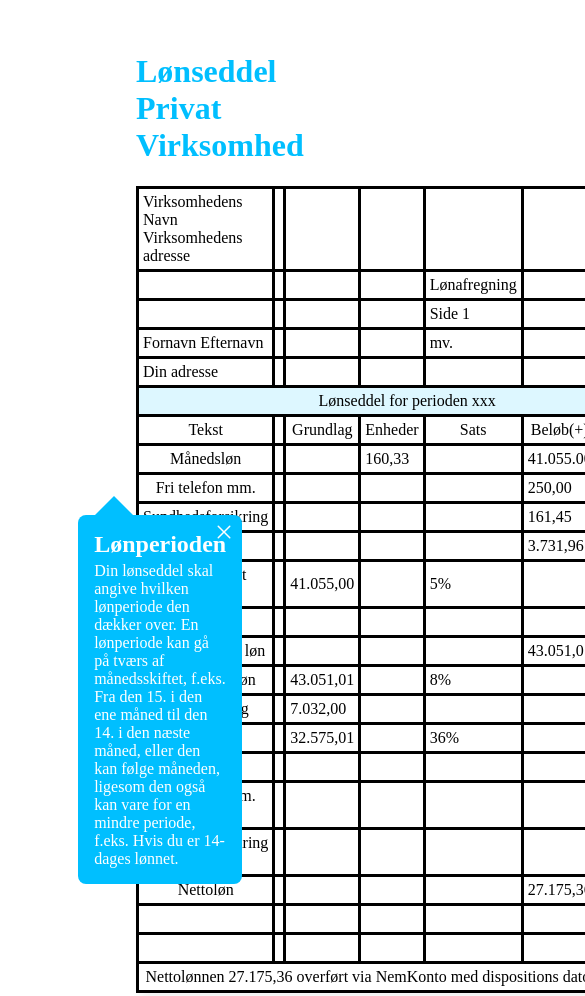
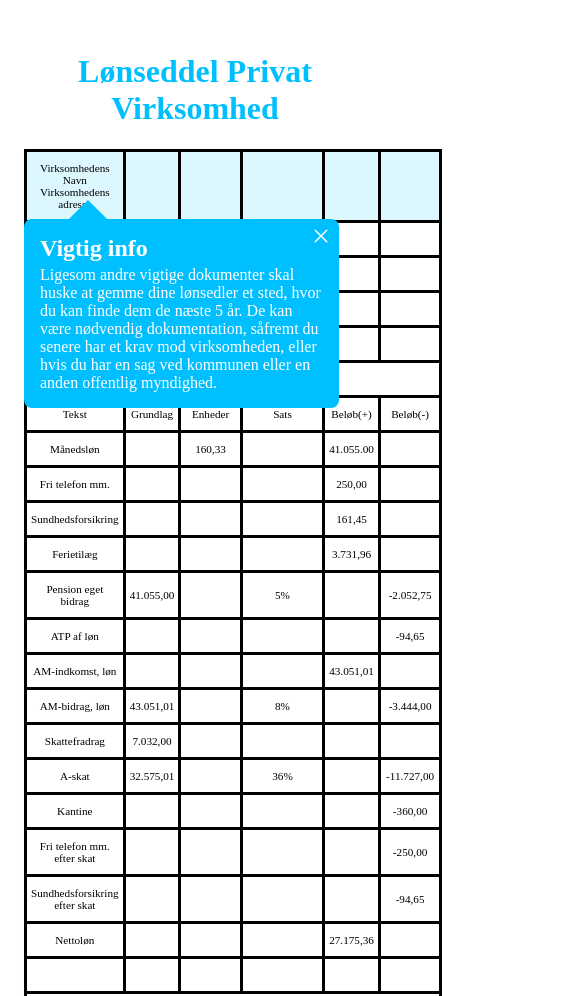
Before and after one commit to orindholt/ida_loenseddel, a plain HTML site: page index.html in a window 390 px wide. Shown: the part 104-1100 px from the top of the page, 585 px wide, since content can reach past the window. Drawn offline with nearby package versions, Linux system fonts and the light colour scheme.

Commit message:
Add mobile functionality, bug fixes and accessibility

```diff
--- a/index.html
+++ b/index.html
@@ -13,27 +13,23 @@
 		<h1>Lønseddel Privat Virksomhed</h1>
 		<div class="table-wrapper" data-id="table-wrapper">
 			<table class="table">
-				<tr>
-					<td>
+				<tr
+					class="active"
+					data-id="info"
+					data-info-header="Vigtig info"
+					data-info-data="Ligesom andre vigtige dokumenter skal huske at gemme dine lønsedler et sted, hvor du kan finde dem de næste 5 år. De kan være nødvendig dokumentation, såfremt du senere har et krav mod virksomheden, eller hvis du har en sag ved kommunen eller en anden offentlig myndighed."
+				>
+					<th>
 						Virksomhedens Navn<br />
 						Virksomhedens adresse
-					</td>
-					<!-- Tekst -->
-					<td class="cell-span-empty"></td>
-					<!-- Tom Celle -->
+					</th>
 					<td></td>
-					<!-- Grundlag -->
 					<td></td>
-					<!-- Enheder -->
 					<td></td>
-					<!-- Sats -->
 					<td></td>
-					<!-- Beløb (+) -->
 					<td></td>
-					<!-- Beløb (-) -->
 				</tr>
 				<tr>
-					<td></td>
 					<td></td>
 					<td></td>
 					<td></td>
@@ -44,13 +40,11 @@
 					<td></td>
 					<td></td>
 					<td></td>
-					<td></td>
 					<td>Side 1</td>
 					<td></td>
 				</tr>
 				<tr>
 					<td>Fornavn Efternavn</td>
-					<td></td>
 					<td></td>
 					<td></td>
 					<td>mv.</td>
@@ -62,32 +56,28 @@
 					<td></td>
 					<td></td>
 					<td></td>
-					<td></td>
 				</tr>
 				<tr
-					class="active"
 					data-id="info"
 					data-info-header="Lønperioden"
 					data-info-data="Din lønseddel skal angive hvilken lønperiode den dækker over. En lønperiode kan gå på tværs af månedsskiftet, f.eks. Fra den 15. i den ene måned til den 14. i den næste måned, eller den kan følge måneden, ligesom den også kan vare for en mindre periode, f.eks. Hvis du er 14-dages lønnet."
 				>
-					<th colspan="7">Lønseddel for perioden xxx</th>
+					<th colspan="7" scope="col">Lønseddel for perioden xxx</th>
 				</tr>
 				<tr>
-					<th>Tekst</th>
-					<th></th>
-					<th>Grundlag</th>
-					<th>Enheder</th>
-					<th>Sats</th>
-					<th>Beløb(+)</th>
-					<th>Beløb(-)</th>
+					<th scope="col">Tekst</th>
+					<th scope="col">Grundlag</th>
+					<th scope="col">Enheder</th>
+					<th scope="col">Sats</th>
+					<th scope="col">Beløb(+)</th>
+					<th scope="col">Beløb(-)</th>
 				</tr>
 				<tr
 					data-id="info"
 					data-info-header="Månedsløn"
 					data-info-data="Her står din bruttoløn, dvs. din løn før skat, og den løn du har aftalt med din arbejdsgiver eksklusiv eventuel arbejdsgiver betalt pension."
 				>
-					<th>Månedsløn</th>
-					<td class="cell-span-empty"></td>
+					<th scope="row">Månedsløn</th>
 					<td></td>
 					<td>160,33</td>
 					<td></td>
@@ -99,8 +89,7 @@
 					data-info-header="Fri telefon"
 					data-info-data="Får du helt eller delvist vederlagsfrit stillet en telefon til rådighed, som du også må bruge privat, så skal godet beskattes efter SKATs gældende regler. Her lægges den skattemæssige værdi til, som fratrækkes igen, når skatten er beregnet."
 				>
-					<th>Fri telefon mm.</th>
-					<td></td>
+					<th scope="row">Fri telefon mm.</th>
 					<td></td>
 					<td></td>
 					<td></td>
@@ -112,8 +101,7 @@
 					data-info-header="Sundhedsforsikring"
 					data-info-data="Ligesom med fri telefon betaler du også skat af værdien af en arbejdsgiverbetalt sundhedsforsikring. Værdien fastsættes typisk ud fra sundhedsordningens markedsværdi."
 				>
-					<th>Sundhedsforsikring</th>
-					<td></td>
+					<th scope="row">Sundhedsforsikring</th>
 					<td></td>
 					<td></td>
 					<td></td>
@@ -125,8 +113,7 @@
 					data-info-header="Ferietilæg"
 					data-info-data="Som månedslønnet har du udover løn under ferie, også ret til et ferietillæg. Som privatansat udgør dit ferietillæg 1 % af din ferieberettiget løn i ferieåret, hvilket er din løn samt alle øvrige skattepligtige løndele. Tillægget kan også være aftalt højere, hvilket vil fremgå af din kontrakt eller overenskomst. Arbejdsgiver kan udbetale ferietillægget på to måder: enten løbende, når du holder ferien, eller 2 gange om året, hvilket er den mest anvendte måde. Her udbetales det: med lønnen for maj for ferietillæg optjent 1. september-31. maj og ferietillæg for den sidste del af ferieåret med lønnen for august."
 				>
-					<th>Ferietilæg</th>
-					<td></td>
+					<th scope="row">Ferietilæg</th>
 					<td></td>
 					<td></td>
 					<td></td>
@@ -138,8 +125,7 @@
 					data-info-header="Pension, eget bidrag"
 					data-info-data="Her fremgår det beløb, du selv betaler til din pensionsopsparing. Pensionsbidraget bliver typisk beregnet som en procentdel af din bruttoløn, som trækkes fra din løn, før der beregnes AM- bidrag og A-skat. Beløbet indbetales til det pensionsselskab, der er aftalt med arbejdsgiver. Hvorvidt du har pension, vil typisk fremgå af din kontrakt eller overenskomst. Ofte vil der være et set up, hvor din arbejdsgiver betaler 2/3 og du betaler 1/3 til pension."
 				>
-					<th>Pension eget bidrag</th>
-					<td></td>
+					<th scope="row">Pension eget bidrag</th>
 					<td>41.055,00</td>
 					<td></td>
 					<td>5%</td>
@@ -151,8 +137,7 @@
 					data-info-header="ATP af løn"
 					data-info-data="ATP, står for Arbejdsmarkedets tillægspension, og er en lovpligtig pensionsordning, som betales af alle lønmodtagere over 16 år, der arbejder over 9 timer om ugen. Din arbejdsgiver indbetaler 2/3 af beløbet, mens du selv betaler 1/3. Du kan se den aktuelle sats på borger.dk. Her kan du også se meget du har indbetalt, og hvor meget du kan forvente at få i pension fra ATP."
 				>
-					<th>ATP af løn</th>
-					<td></td>
+					<th scope="row">ATP af løn</th>
 					<td></td>
 					<td></td>
 					<td></td>
@@ -164,8 +149,7 @@
 					data-info-header="AM-indkomst, løn"
 					data-info-data="AM-indkomst er den del af lønnen, som der skal betales AM-bidrag af, hvilket er din månedsløn inkl. tillæg og skattepligtige goder, efter at ATP og eget pensionsbidrag er trukket fra."
 				>
-					<th>AM-indkomst, løn</th>
-					<td></td>
+					<th scope="row">AM-indkomst, løn</th>
 					<td></td>
 					<td></td>
 					<td></td>
@@ -177,8 +161,7 @@
 					data-info-header="AM-bidrag, løn"
 					data-info-data="AM-bidrag står for arbejdsmarkedsbidrag, og er en lovpligtig 8% skat, som alle lønmodtagere og selvstændige skal betale. AM-bidraget beregnes af AM-indkomsten. AM-bidraget går til at betale statens udgifter til arbejdsmarkedet, og går f.eks. til sygedagpenge og barselsdagpenge mv. AM-bidraget anføres uden ørebeløb på lønsedlen."
 				>
-					<th>AM-bidrag, løn</th>
-					<td></td>
+					<th scope="row">AM-bidrag, løn</th>
 					<td>43.051,01</td>
 					<td></td>
 					<td>8%</td>
@@ -190,8 +173,7 @@
 					data-info-header="Skattefradrag"
 					data-info-data="Skattefradrag/månedsfradrag er dit personlige fradrag, som trækkes fra, lige inden din A-skat beregnes, og lægges herefter til igen. Dit fradrag er beregnet af SKAT på baggrund af din forskudsregistrering. Det er ikke altid, at det står så eksplicit på lønseddel, som i dette eksempel, ligesom det også kan fremgå andre steder på lønsedlen. Du kan tjekke dit fradrag på skat.dk."
 				>
-					<th>Skattefradrag</th>
-					<td></td>
+					<th scope="row">Skattefradrag</th>
 					<td>7.032,00</td>
 					<td></td>
 					<td></td>
@@ -203,8 +185,7 @@
 					data-info-header="A-skat"
 					data-info-data="A-skat er skatten, alle almindelige lønmodtagere betaler af deres primære indtægt. Hvor meget du betaler i A-skat, afhænger af din trækprocent. Vi har i Danmark et progressivt skattesystem, hvorefter jo højere din indtægt er, desto højere er din trækprocent. Din trækprocent bliver beregnet på baggrund af din forskudsopgørelse og afhænger af din indkomst, fradrag og hvilken kommune du bor i. Du kan se din trækprocent på skat.dk. A-skatten trækkes af din A-indkomst, som udgør din løn fratrukket pension, ATP og AM-bidrag. A-skat anføres uden ørebeløb på lønsedlen."
 				>
-					<th>A-skat</th>
-					<td></td>
+					<th scope="row">A-skat</th>
 					<td>32.575,01</td>
 					<td></td>
 					<td>36%</td>
@@ -212,8 +193,7 @@
 					<td>-11.727,00</td>
 				</tr>
 				<tr>
-					<th>Kantine</th>
-					<td></td>
+					<th scope="row">Kantine</th>
 					<td></td>
 					<td></td>
 					<td></td>
@@ -226,8 +206,7 @@
 					data-info-data="Her bliver værdien af den fri telefon og sundhedsforsikring mm. fratrukket igen. Det er ikke altid at dette fremgår tydeligt af lønseddel, som i dette eksempel."
 				>
 					<tr>
-						<th>Fri telefon mm. efter skat</th>
-						<td></td>
+						<th scope="row">Fri telefon mm. efter skat</th>
 						<td></td>
 						<td></td>
 						<td></td>
@@ -235,8 +214,7 @@
 						<td>-250,00</td>
 					</tr>
 					<tr>
-						<th>Sundhedsforsikring efter skat</th>
-						<td></td>
+						<th scope="row">Sundhedsforsikring efter skat</th>
 						<td></td>
 						<td></td>
 						<td></td>
@@ -249,20 +227,11 @@
 					data-info-header="Nettoløn"
 					data-info-data="Nettolønnen er den løn du får indbetalt på din lønkonto."
 				>
-					<th>Nettoløn</th>
-					<td></td>
+					<th scope="row">Nettoløn</th>
 					<td></td>
 					<td></td>
 					<td></td>
 					<td>27.175,36</td>
-					<td></td>
-				</tr>
-				<tr>
-					<td>&nbsp;</td>
-					<td></td>
-					<td></td>
-					<td></td>
-					<td></td>
 					<td></td>
 				</tr>
 				<tr>
@@ -279,20 +248,18 @@
 						30-05-2022
 					</td>
 				</tr>
-			</table>
-			<table class="table">
 				<tr
 					class="row-bold"
 					data-id="info"
 					data-info-header="Saldi, periode og år til dato (overblik)"
 					data-info-data="Nederst på lønsedlen ser du et samlet overblik over alle de vigtige elementer i din lønseddel. Her vises både beløb for indeværende periode, dvs. den pågældende lønseddel, samt År til dato, som er det akkumuleret beløb siden januar. Bemærk, at de samlede feriepengesaldi opgøres for ferieåret, dvs. fra september-august."
 				>
-					<th>Saldi</th>
-					<th>Periode</th>
-					<th>År til dato</th>
-					<th>Saldi</th>
-					<th>Periode</th>
-					<th>År til dato</th>
+					<th scope="col">Saldi</th>
+					<th scope="col">Periode</th>
+					<th scope="col">År til dato</th>
+					<th scope="col">Saldi</th>
+					<th scope="col">Periode</th>
+					<th scope="col">År til dato</th>
 				</tr>
 				<tr
 					data-id="info"
@@ -356,7 +323,7 @@
 						<td>5</td>
 					</tr>
 					<tr>
-						<th>Værdi sundhedsforsikring</th>
+						<th scope="row">Værdi sundhedsforsikring</th>
 						<td>161,45</td>
 						<td>807,25</td>
 						<td>Feriedage rest</td>
@@ -369,7 +336,7 @@
 					data-info-header="Feriefritimer"
 					data-info-data="Feriefritimer også kaldet feriefridage er betalte fridage ud over de 5 ugers ferie der følger af ferieloven. De omtales også som den 6. ferieuge. Hvis du har feriefridage, så vil din løbende opsparing typisk fremgå af din lønseddel. Feriefridage er ikke reguleret ved lov, men udelukkende ved aftale. Derfor er det vigtigt, at du er opmærksom på, hvordan dagene optjenes, afvikles, og hvad der sker med dem, hvis du fratræder uden at de er afholdt. I mange virksomheder går feriefridagene tabt, hvis ikke de bliver brugt i løbet af ferieåret."
 				>
-					<th>Værdi af fri telefon</th>
+					<th scope="row">Værdi af fri telefon</th>
 					<td>250,00</td>
 					<td>1.250,00</td>
 					<td>Feriefri timer</td>
@@ -381,7 +348,7 @@
 					data-info-header="Fritvalgskonto"
 					data-info-data="Fritvalgskonto er en opsparing af din ferieberettiget løn, hvor der hver måned indbetales en fast procentdel. Pengene på kontoen kan du så frit vælge om du vil bruge på f.eks. mere pension, løn eller frihed/ferie. Hvorvidt du er opfattet af en fritvalgsordning, og hvor meget der indbetales, afhænger af din kontrakt og overenskomst. Regler om fritvalgskonto ses oftest ved overenskomstdækkede ansættelsesforhold."
 				>
-					<th>Fritvalgskonto 4%</th>
+					<th scope="row">Fritvalgskonto 4%</th>
 					<td>1.642,20</td>
 					<td>8.211,00</td>
 					<td>G-dage (ledighedsdage)</td>
--- a/script.js
+++ b/script.js
@@ -1,9 +1,36 @@
 document.addEventListener("DOMContentLoaded", () => {
 	const wrapper = document.querySelector("[data-id='table-wrapper']");
 
+	const infoElements = wrapper.querySelectorAll("[data-id='info']");
+	const infoBoxElement = wrapper.querySelector("[data-id='info-box']");
+	const infoTextElement = infoBoxElement.querySelector("[data-id='info-text']");
+	const infoHeaderElement = infoBoxElement.querySelector(
+		"[data-id='info-header']"
+	);
+
+	const deviceType = () => {
+		const ua = navigator.userAgent;
+		if (/(tablet|ipad|playbook|silk)|(android(?!.*mobi))/i.test(ua)) {
+			return "tablet";
+		} else if (
+			/Mobile|Android|iP(hone|od)|IEMobile|BlackBerry|Kindle|Silk-Accelerated|(hpw|web)OS|Opera M(obi|ini)/.test(
+				ua
+			)
+		) {
+			return "mobile";
+		}
+		return "desktop";
+	};
+
+	function scrollToTarget(target) {
+		const scrollAmount = target.offsetTop;
+		$("html, body").stop().animate({
+			scrollTop: scrollAmount,
+		});
+	}
+
+	if (deviceType() === "desktop") {
 		// Scroll logic
-	const getPosY = target =>
-		target.getBoundingClientRect().bottom + window.scrollY;
 
 		function scrollEvent(e) {
 			const activeEl = wrapper.querySelector(".active");
@@ -15,27 +42,23 @@ document.addEventListener("DOMContentLoaded", () => {
 			if (e.deltaY > 0) {
 				if (nextEl) {
 					moveInfoBox(nextEl);
-				$("html, body")
-					.stop()
-					.animate({
-						scrollTop: getPosY(nextEl) / 2,
-					});
+					scrollToTarget(nextEl);
 				}
 			} else if (e.deltaY < 0) {
 				if (prevEl) {
 					moveInfoBox(prevEl);
-				$("html, body")
-					.stop()
-					.animate({
-						scrollTop: getPosY(prevEl) / 2,
-					});
+					scrollToTarget(prevEl);
 				}
 			}
+			// To prevent JQuery animate wobble
+			e.preventDefault();
+			e.stopPropagation();
+
+			return false;
 		}
 
 		// Hover logic
 		const isHover = e => e.parentElement.querySelector(":hover") === e;
-	const handleScroll = e => scrollEvent(e);
 
 		document.addEventListener("mousemove", function checkHover() {
 			const hovered = isHover(wrapper);
@@ -43,32 +66,34 @@ document.addEventListener("DOMContentLoaded", () => {
 				checkHover.hovered = hovered;
 				if (!hovered) {
 					// Adds eventlistener when table is hovered
-				document.removeEventListener("wheel", handleScroll);
+					wrapper.removeEventListener("wheel", scrollEvent);
 				} else {
 					// Removes eventlistener when table is unhovered
-				document.addEventListener("wheel", handleScroll, false);
+					wrapper.addEventListener("wheel", scrollEvent, false);
 				}
 			}
 		});
+	} else {
+		// Mobile touch events
+		const elementsInView = [];
+		function handleTouch() {
+			infoElements.forEach((el, i) => {
+				if (window.scrollY > el.offsetTop) {
+					if (!elementsInView.includes(el)) elementsInView.push(el);
+					if (elementsInView.length)
+						moveInfoBox(elementsInView[elementsInView.length - 1]);
+				} else {
+					if (elementsInView.includes(el)) elementsInView.pop(el);
+				}
+			});
+		}
+		document.addEventListener("touchmove", handleTouch);
+	}
 
 	// Infobox logic
-	const infoElements = wrapper.querySelectorAll("[data-id='info']");
-	const infoBoxElement = wrapper.querySelector("[data-id='info-box']");
-	const infoTextElement = infoBoxElement.querySelector("[data-id='info-text']");
-	const infoHeaderElement = infoBoxElement.querySelector(
-		"[data-id='info-header']"
-	);
 
 	// Initial info box position
-	infoBoxElement.style.top = `${Math.floor(
-		infoElements[0].getBoundingClientRect().bottom + window.scrollY - 190
-	)}px`;
-	infoTextElement.textContent = infoElements[0].getAttribute("data-info-data");
-	infoHeaderElement.textContent =
-		infoElements[0].getAttribute("data-info-header");
-
-	infoElements[0].classList.add("active");
-	openInfoBox();
+	moveInfoBox(infoElements[0]);
 
 	// Clears the active class off all the info fields
 	function clearActive() {
@@ -100,11 +125,11 @@ document.addEventListener("DOMContentLoaded", () => {
 	function moveInfoBox(target) {
 		const infoText = target.getAttribute("data-info-data");
 		const infoHeader = target.getAttribute("data-info-header");
-		const elementPosY = getPosY(target);
+		const elementPosY = Math.floor(target.offsetTop + 70);
 
 		infoTextElement.textContent = infoText;
 		infoHeaderElement.textContent = infoHeader;
-		infoBoxElement.style.top = `${Math.floor(elementPosY - 190)}px`;
+		infoBoxElement.style.top = `${elementPosY}px`;
 		clearActive();
 		target.classList.add("active");
 		openInfoBox();
@@ -117,11 +142,9 @@ document.addEventListener("DOMContentLoaded", () => {
 
 	infoElements.forEach(element =>
 		element.addEventListener("click", e => {
-			moveInfoBox(e.currentTarget);
-			const activeEl = wrapper.querySelector(".active");
-			$("html, body").animate({
-				scrollTop: getPosY(activeEl) / 2,
-			});
+			let target = e.currentTarget;
+			moveInfoBox(target);
+			scrollToTarget(target);
 		})
 	);
 });
--- a/style.css
+++ b/style.css
@@ -1,19 +1,17 @@
-/* html {
-  scroll-behavior: smooth;
-} */
-
 body {
-  padding: 8rem;
+  padding: 8rem 1rem 20rem 1rem;
 }
 
 h1 {
   color: #00bfff;
+  text-align: center;
 }
 
 :root {
   --infobox-color: #00bfff;
   --infobox-pointer-size: 20px;
   --active-color: #00bfff22;
+  --hover-color: rgba(0, 0, 0, 0.1);
 }
 
 .table-wrapper {
@@ -23,14 +21,8 @@ h1 {
   gap: 2rem;
   position: relative;
   max-width: 45rem;
-}
-
-.table-wrapper:hover {
-  transform: scale(1.025);
-}
-
-.table-wrapper:hover .info-box {
-  transform: scale(1.015);
+  margin: 0 auto;
+  width: 100%;
 }
 
 .table {
@@ -38,6 +30,7 @@ h1 {
   border: 1px solid black;
   border-collapse: collapse;
   box-shadow: 5px 5px 10px #00000010;
+  word-wrap: break-word;
 }
 
 .table th, .table td, .table tr {
@@ -45,11 +38,11 @@ h1 {
 }
 
 .table th, .table td {
-  padding: 4px;
+  padding: 10px 4px;
 }
 
 .table th {
-  font-weight: normal;
+  font-weight: 500;
 }
 
 .table .row-bold * {
@@ -60,21 +53,17 @@ h1 {
   text-align: center;
 }
 
-.cell-span-empty {
-  width: 7%;
-}
-
 .info-box {
   position: absolute;
   transition: 0.2s;
   background-color: var(--infobox-color);
   color: white;
   border-radius: 0.5rem;
-  right: 10%;
+  right: 8%;
   top: 0;
   z-index: 10;
   padding: 1rem;
-  max-width: 15rem;
+  max-width: 18rem;
   transition: 0.4s;
   opacity: 0;
   animation: fadeIn 0.5s 0.2s ease;
@@ -112,6 +101,7 @@ h1 {
   border-bottom: var(--infobox-pointer-size) solid var(--infobox-color);
   position: absolute;
   top: calc((var(--infobox-pointer-size) * 1.75) * -1);
+  left: 10%
 }
 
 
@@ -122,5 +112,25 @@ h1 {
 
 /* active class */
 [data-id="info"]:hover, .active {
+  background-color: var(--hover-color);
+}
+.active, .active:hover {
   background-color: var(--active-color);
 }
+
+@media screen and (min-width: 480px) {
+  .table-wrapper:hover {
+    transform: scale(1.025);
+  }
+
+  .table-wrapper:hover .info-box {
+    transform: scale(1.015);
+  }
+}
+
+@media screen and (max-width: 480px) {
+  .table {
+    font-size: 70%;
+    text-align: center;
+  }
+}
```
Lines whose indentation alone changed are shown as unchanged.
